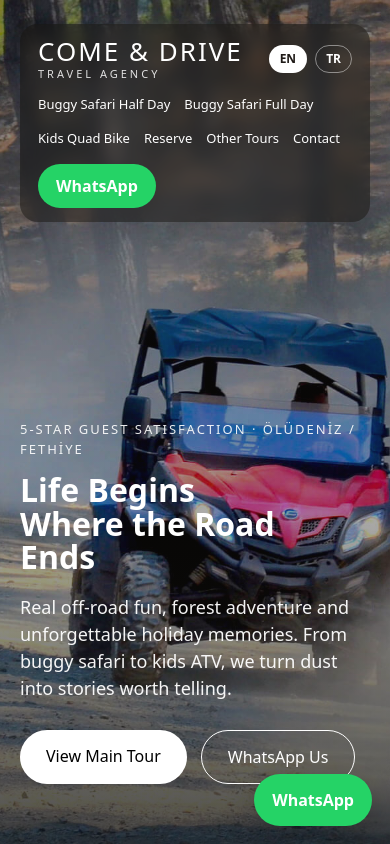
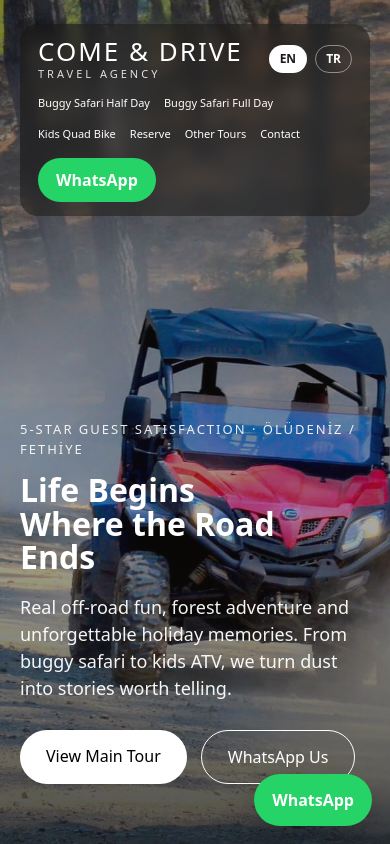
Before and after one commit to comendrive-a11y/comendrive-a11y, a Next.js app: page / in a window 390 px wide. Shown: the top 844 px of the page. Built offline with nearby package versions, Linux system fonts and the light colour scheme.

Commit message:
Update page.tsx

```diff
--- a/app/page.tsx
+++ b/app/page.tsx
@@ -231,7 +231,7 @@ export default function HomePage() {
     display: "flex",
     gap: "14px",
     flexWrap: "wrap",
-              fontSize: "13px",
+    fontSize: "clamp(11px, 2.5vw, 13px)",
     alignItems: "center",
   }}
 >
```
Lines whose indentation alone changed are shown as unchanged.
